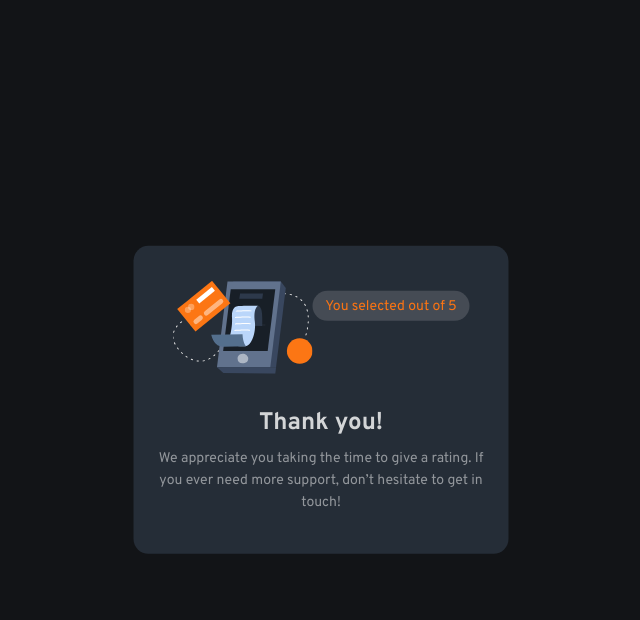
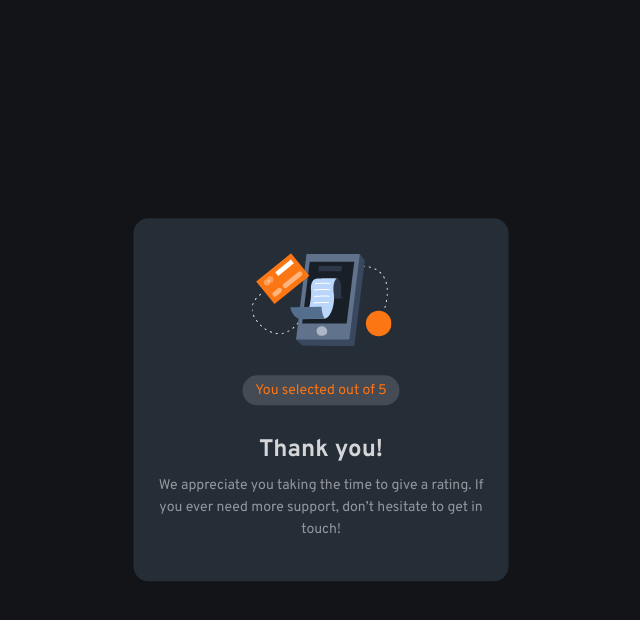
Before and after one commit to DawidMTX/Interactive-rating-component, a plain HTML site: page index.html in a window 1280 px wide. Both pictures are taken after a click on the button "SUBMIT". Shown: the whole page, without its empty margins (319-959 px from the left). Drawn offline with Linux system fonts and the light colour scheme.

Commit message:
fix display

```diff
--- a/main.js
+++ b/main.js
@@ -19,10 +19,14 @@ numbers.forEach(item => {
 })
 
 const sendRate = () => {
-   console.log( rate)
+    console.log(rate)
+    if(rate === "")return
+
     ratingState.classList.add("rating-state--hide");
     thx.classList.remove('thx-state--hide')
+
     span.textContent = rate;
+
 }
 
 btn.addEventListener('click', sendRate);
--- a/style.sass
+++ b/style.sass
@@ -92,10 +92,11 @@ body
         .thx-state
             .your-select
                 display: flex
-                flex-wrap: wrap
+                flex-direction: column
                 justify-content: center
+                align-items: center
                 &__image
-                    margin-top:15px
+                    margin-top: 15px
                 &__picture
                     width: 140px
                 &__number
```
Also changed, not shown: style/style.css, 1 other file.
